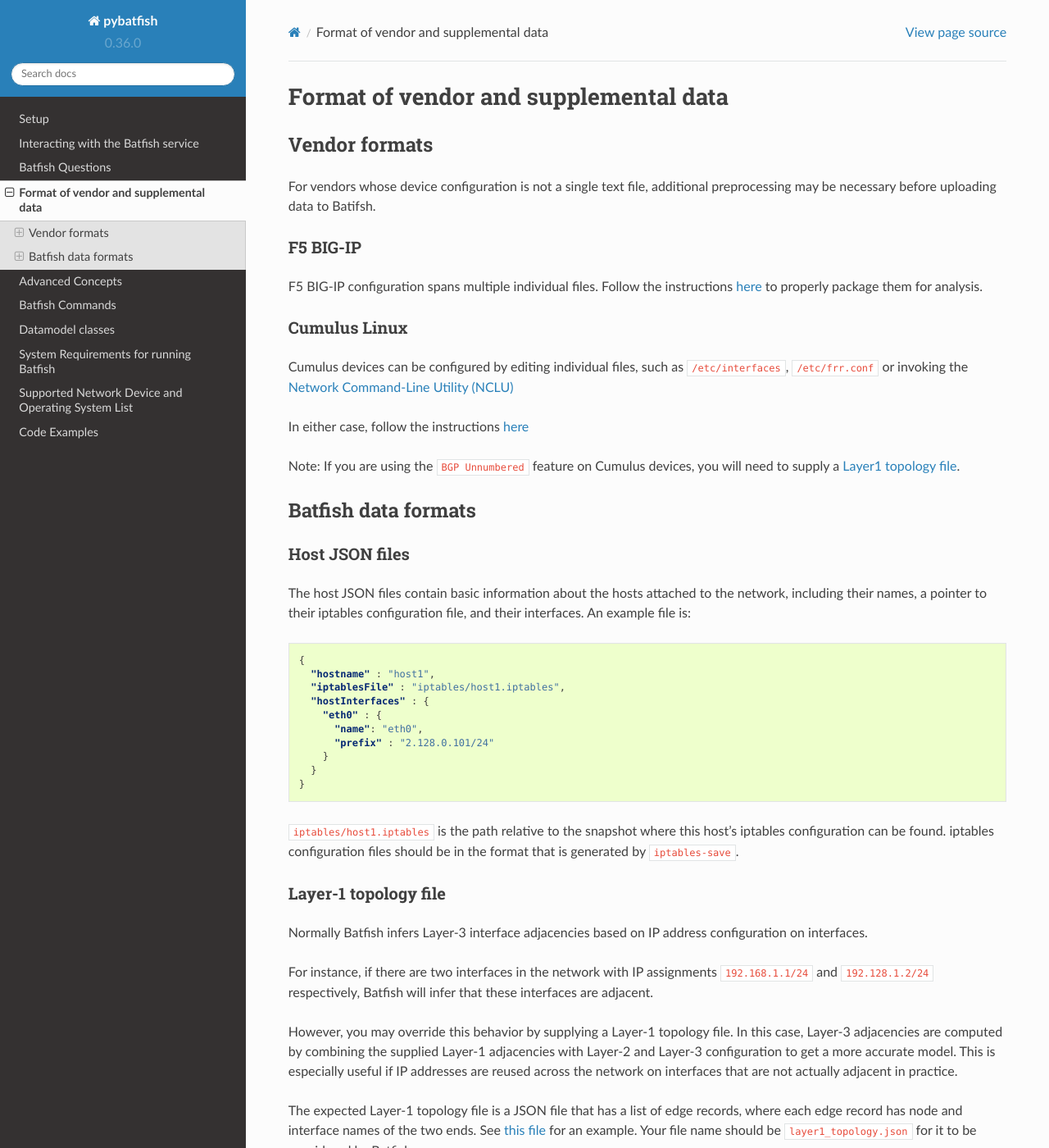
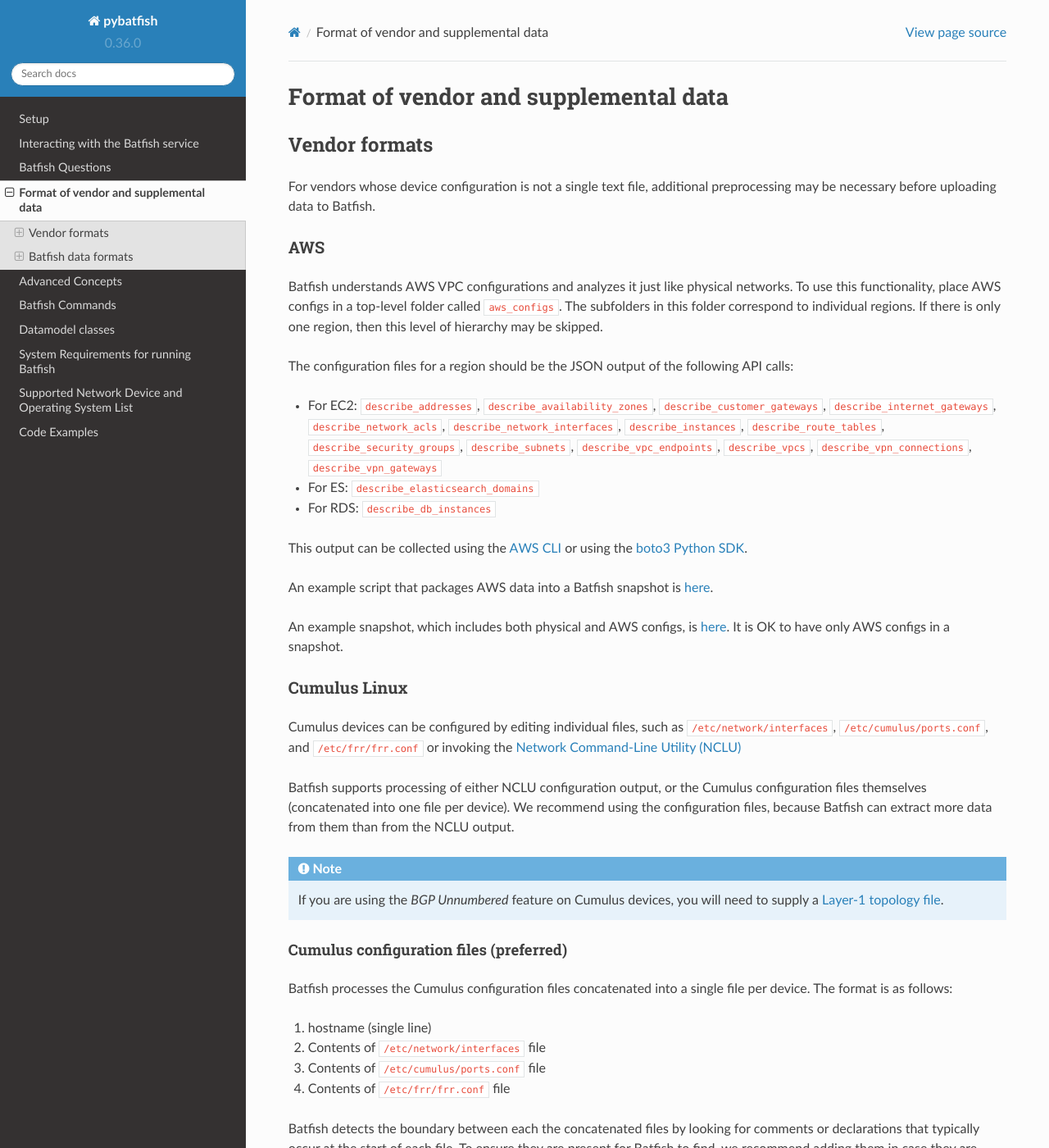
Before and after one commit to batfish/pybatfish, a Sphinx documentation site: the page built from docs/source/formats.md, in a window 1280 px wide and 1400 px high. Shown: the whole window at 82% size. Built offline with Sphinx 7.4.7 and the Read the Docs theme 2.0.0, drawn with Linux system fonts in a browser that asks for light colours; pages that are not in the unit, such as notebooks, are missing from menus; some of the changed text lies outside the part shown.

Commit message:
New docs: Beef up the formats section
1. Add more instructions from the wiki
1. Fix up some nits
2. Fix links and make use of warning/note boxes

````diff
--- a/docs/source/formats.md
+++ b/docs/source/formats.md
@@ -2,21 +2,121 @@
 
 ## Vendor formats
 
-For vendors whose device configuration is not a single text file, additional preprocessing may be necessary before uploading data to Batifsh.
+For vendors whose device configuration is not a single text file,
+additional preprocessing may be necessary before uploading data to Batfish.
+
+### AWS
+
+Batfish understands AWS VPC configurations and analyzes it just like physical networks.
+To use this functionality, place AWS configs in a top-level folder called `aws_configs`.
+The subfolders in this folder correspond to individual regions. If there is only one region,
+then this level of hierarchy may be skipped.
+
+The configuration files for a region should be the JSON output of the following API calls:
+  * For EC2: `describe_addresses`, `describe_availability_zones`, `describe_customer_gateways`, `describe_internet_gateways`, `describe_network_acls`, `describe_network_interfaces`, `describe_instances`, `describe_route_tables`, `describe_security_groups`, `describe_subnets`, `describe_vpc_endpoints`, `describe_vpcs`, `describe_vpn_connections`, `describe_vpn_gateways`
+  * For ES: `describe_elasticsearch_domains`
+  * For RDS: `describe_db_instances`
+
+This output can be collected using the [AWS CLI](https://docs.aws.amazon.com/cli/latest/reference/index.html#cli-aws)
+or using the [boto3 Python SDK](https://boto3.amazonaws.com/v1/documentation/api/latest/reference/services/index.html).
+
+An example script that packages AWS data into a Batfish snapshot is [here](https://github.com/ratulm/bf-aws-snapshot).
+
+An example snapshot, which includes both physical and AWS configs, is [here](https://github.com/batfish/batfish/tree/master/networks/hybrid-cloud-aws).
+It is OK to have only AWS configs in a snapshot.
+
+### Cumulus Linux
+
+Cumulus devices can be configured by editing individual files, such as `/etc/network/interfaces`, `/etc/cumulus/ports.conf`, and `/etc/frr/frr.conf`
+or invoking the [Network Command-Line Utility (NCLU)](https://docs.cumulusnetworks.com/display/DOCS/Network+Command+Line+Utility+-+NCLU)
+
+Batfish supports processing of either NCLU configuration output,
+or the Cumulus configuration files themselves (concatenated into one file per device).
+We recommend using the configuration files, because Batfish can extract more data from them than from the NCLU output.
+
+```eval_rst
+.. note:: If you are using the `BGP Unnumbered` feature on Cumulus devices, you will need to supply a `Layer-1 topology file`_.
+```
+
+#### Cumulus configuration files (preferred)
+Batfish processes the Cumulus configuration files concatenated into a single file per device. The format is as follows:
+
+1. hostname (single line)
+2. Contents of `/etc/network/interfaces` file
+3. Contents of `/etc/cumulus/ports.conf` file
+4. Contents of `/etc/frr/frr.conf` file
+
+Batfish detects the boundary between each the concatenated files by looking
+for comments or declarations that typically occur at the start of each file.
+To ensure they are present for Batfish to find, we recommend adding them in case they are missing.
+Here's an example bash snippet:
+
+```bash
+hostname=$(cat /etc/hostname)
+(
+  # hostname
+  echo $hostname
+
+  # Signal start of /etc/network/interfaces
+  echo "# This file describes the network interfaces"
+  cat /etc/network/interfaces
+
+  # Signal start of /etc/cumulus/ports.conf
+  echo "# ports.conf --"
+  cat /etc/cumulus/ports.conf
+
+  # Signal start of /etc/frr/frr.conf
+  echo "frr version"
+  cat /etc/frr/frr.conf
+) > $hostname.cfg
+```
+
+#### Cumulus: NCLU output (not preferred)
+To retrieve the Cumulus configuration in the NCLU format, issue `net show config commands` and save the output to a file.
 
 ### F5 BIG-IP
 
-F5 BIG-IP configuration spans multiple individual files.
-Follow the instructions [here](https://github.com/batfish/batfish/wiki/Packaging-F5-Big-IP-configuration-for-analysis) to properly package them for analysis.
+F5 BIG-IP configuration spans multiple individual files, typically the following 3 configuration files:
+* Base
+* LTM
+* Routing [There are 2 formats for this routing configuration. Legacy `imish` and the newer structured format]
 
+These files are typically in a folder named "config" as:
+* Base: `bigip_base.conf`
+* LTM: `bigip.conf`
+* Routing: `bigip_routing.conf`
 
-### Cumulus Linux
+For Batfish to correctly process the F5 configuration, the 3 files need to be combined into a single file in a specific order.
 
-Cumulus devices can be configured by editing individual files, such as `/etc/interfaces`, `/etc/frr.conf` or invoking the [Network Command-Line Utility (NCLU)](https://docs.cumulusnetworks.com/display/DOCS/Network+Command+Line+Utility+-+NCLU)
+As an example, let's say you have these 3 files:
+* `site1-f5-a-base.conf`
+* `site1-f5-a.conf`
+* `site1-f5-a-routing.conf`
 
-In either case, follow the instructions [here](https://github.com/batfish/batfish/wiki/Packaging-snapshots-for-analysis#cumulus)
+On any unix machine, simply run:
 
-Note: If you are using the `BGP Unnumbered` feature on Cumulus devices, you will need to supply a [Layer1 topology file](#layer-1-topology-file).
+`cat site1-f5-a-base.conf site1-f5-a.conf site1-f5-a-routing.conf > site1-f5-a-concat.cfg`
+
+Add `site1-f5-a-concat.cfg` to the configs folder with the rest of the devices.
+
+```eval_rst
+
+.. note:: The routing configuration MUST be the last thing copied into the file, otherwise Batfish will not be able to correctly parse the file.
+```
+
+### Palo Alto Networks
+Batfish supports Palo Alto Networks devices with or without Panorama. For each device, concatenate the following show commands into one file.
+
+```text
+set cli config-output-format set
+set cli pager off
+show config pushed-shared-policy
+show config pushed-shared-policy vsys <value> // run for each vsys
+show config merged
+```
+
+The first two commands may not be available on all PAN-OS versions;
+just make sure that the output is NOT in XML format (first command) and that definitions are not truncated (second command).
 
 
 ## Batfish data formats
@@ -89,6 +189,8 @@
 Here `borderInterfaces` contains the list of interfaces on border routers which are meant to peer with the ISPs.
 `onlyRemoteAsns` (list of ASNs) and `onlyRemoteIps` (list of IPs) provide a way to apply additional filter by restricting to ISPs having specific ASNs or IPs.
 
-_Batfish will not try to model any ISP routers in the absence of this configuration file._
+```eval_rst
+.. warning:: Batfish will not try to model any ISP routers in the absence of this configuration file.
+```
 
 An example network with ISP modeling configuration is [here](https://github.com/batfish/batfish/tree/master/networks/example/live-with-isp).
--- a/docs/source/getting_started.rst
+++ b/docs/source/getting_started.rst
@@ -4,7 +4,7 @@
 Installing Batfish
 ------------------
 
-Getting started with Batfish is easy. Just pull and run the latest ``allinone`` Docker container.
+Getting started with Batfish is easy. Just pull and run the latest ``allinone`` Docker container:
 
 .. code-block :: bash
 
@@ -15,7 +15,7 @@
 Upgrading Batfish
 -----------------
 
-In order to upgrade to the latest Docker container, issue these commands on the Batfish server
+In order to upgrade to the latest Docker container, issue these commands on the Batfish server:
 
 .. code-block :: bash
 
````
